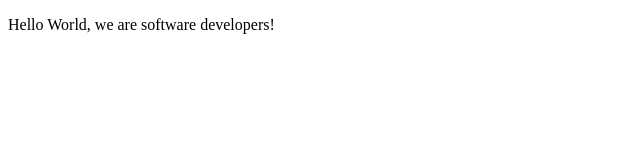
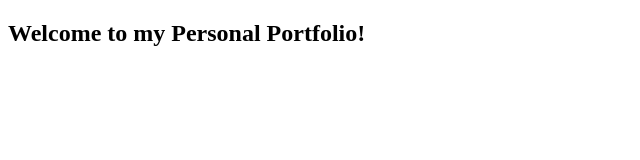
Before and after one commit to fdezcaminero/BrazilAndDR, a plain HTML site: page index.html in a window 1280 px wide. Shown: the whole page, without its empty margins (0-640 px from the left). Drawn offline with Linux system fonts and the light colour scheme.

Commit message:
User stories 1 and 2 by Jose

```diff
--- a/index.html
+++ b/index.html
@@ -8,6 +8,11 @@
 
   <body>
     <script src="https://cdn.freecodecamp.org/testable-projects-fcc/v1/bundle.js"></script>
+
+    <section id="welcome-section">
+      <h1>Welcome to my Personal Portfolio!</h1>
+
+    </section>
 
     <!--
 
@@ -22,7 +27,6 @@
 
     -->
 
-    <p>Hello World, we are software developers!</p>
     <script  src="js/index.js"></script>
   </body>
 </html>
```
